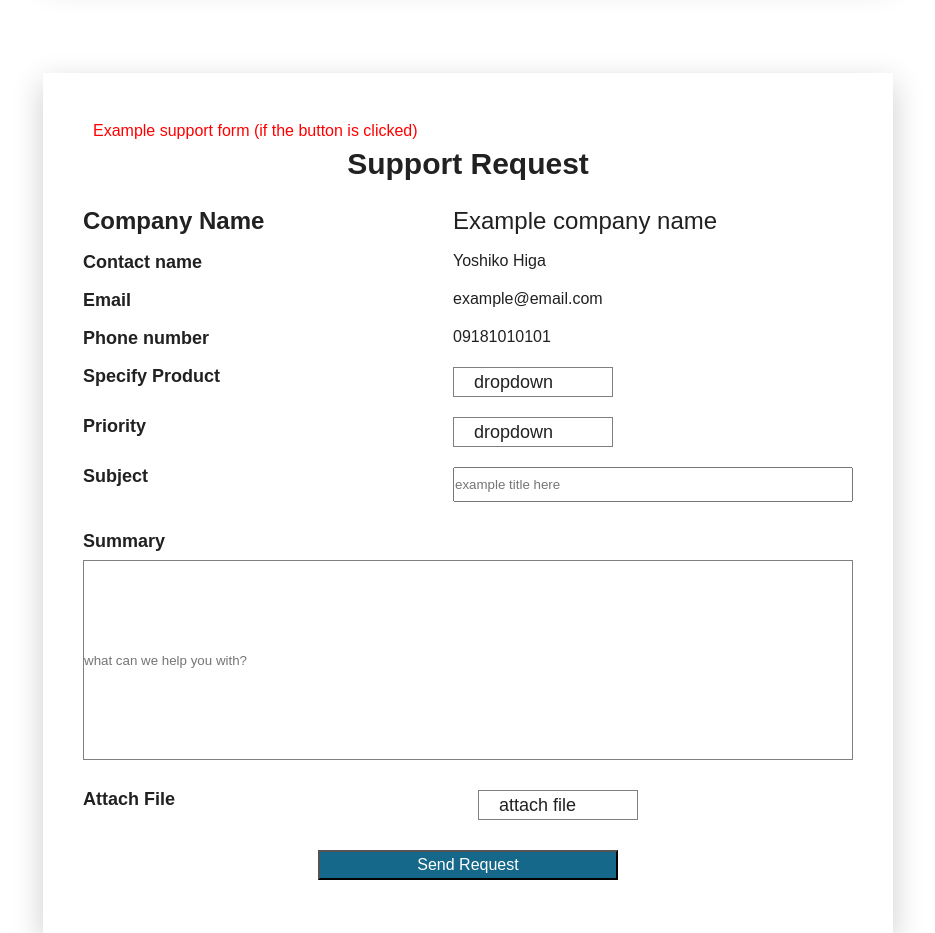
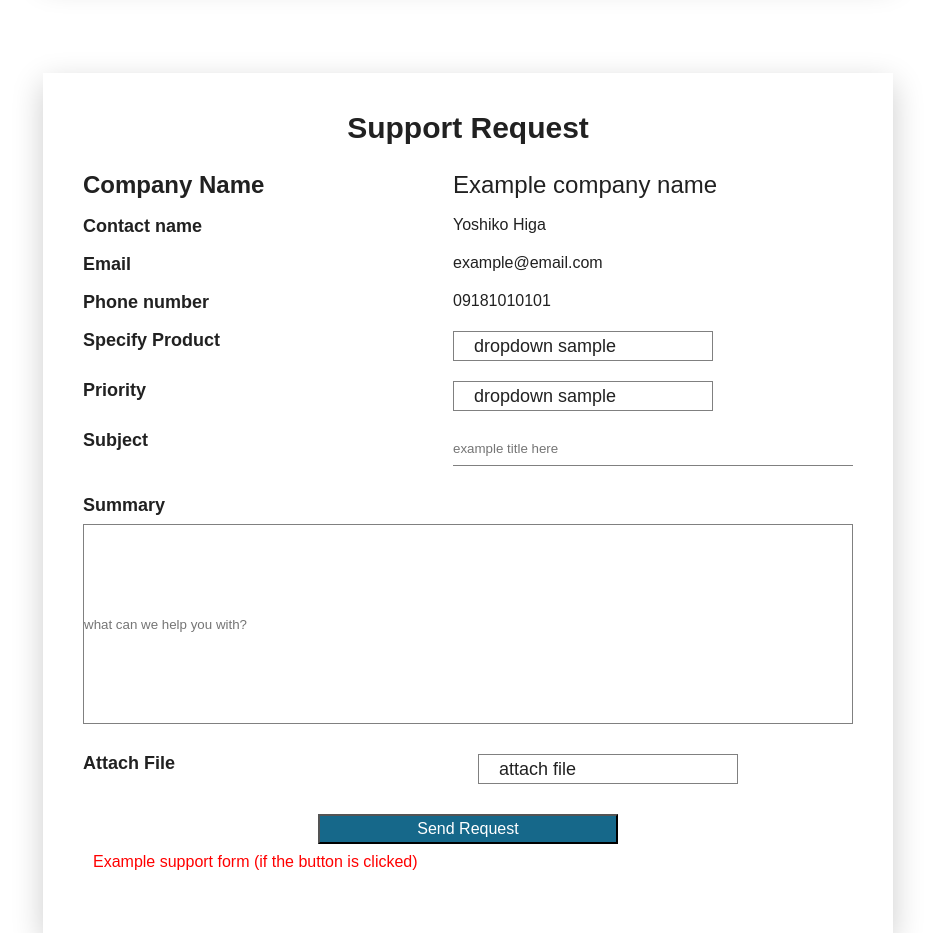
Before and after one commit to higayoshiko/sample, a plain HTML site: page ticket.html in a window 1280 px wide. Shown: the part 720-1653 px from the top of the page, without its empty margins (172-1107 px from the left). Drawn offline with nearby package versions, Linux system fonts and the light colour scheme.

Commit message:
fix links

```diff
--- a/style.css
+++ b/style.css
@@ -592,7 +592,7 @@ font-size: 1.6rem;
 
 .default-tick {
   border: 1px solid gray;
-  width: 16rem;
+  width: 26rem;
   padding: .5rem 2rem;
 }
 
@@ -601,8 +601,9 @@ font-size: 1.6rem;
   font-size: 1.8rem;
 }
 
-message-title {
-    border: 1px solid gray;
+.message-title {
+  border: none;
+    border-bottom: 1px solid gray;
 }
 
 .message {
--- a/ticket.html
+++ b/ticket.html
@@ -84,8 +84,8 @@
       </table>
     </div>
 
+
     <form class="ticket-form" action="index.html" method="post">
-      <p class="note">Example support form (if the button is clicked)</p>
       <h2>Support Request</h2>
       <div class="ticketCtn">
         <label class="ticket-companyName" for="">Company Name</label>
@@ -97,9 +97,9 @@
         <label class="ticket-contact" for="">Phone number</label>
         <p class="ticket-contactName">09181010101</p>
         <label class="ticket-prod" for="">Specify Product</label>
-        <div class="default-tick"><span class="default-span">dropdown</span></div>
+        <div class="default-tick"><span class="default-span">dropdown sample</span></div>
         <label class="ticket-prod" for="">Priority</label>
-        <div class="default-tick"><span class="default-span">dropdown</span></div>
+        <div class="default-tick"><span class="default-span">dropdown sample</span></div>
         <label class="ticket-prod" for="">Subject</label>
         <input class="message-title"  type="text" name="" value="" placeholder="example title here">
       </div>
@@ -113,6 +113,7 @@
         <div class="btnCtn">
                 <button class="ticketButton" type="button" name="button">Send Request</button>
         </div>
+            <p class="note">Example support form (if the button is clicked)</p>
     </form>
   </main>
   <script type="module" src="https://unpkg.com/ionicons@5.5.2/dist/ionicons/ionicons.esm.js"></script>
```
Also changed, not shown: sample2/dashboard.html (+1 -1 lines), sample3/dashbboard.html (+3 -1 lines).
